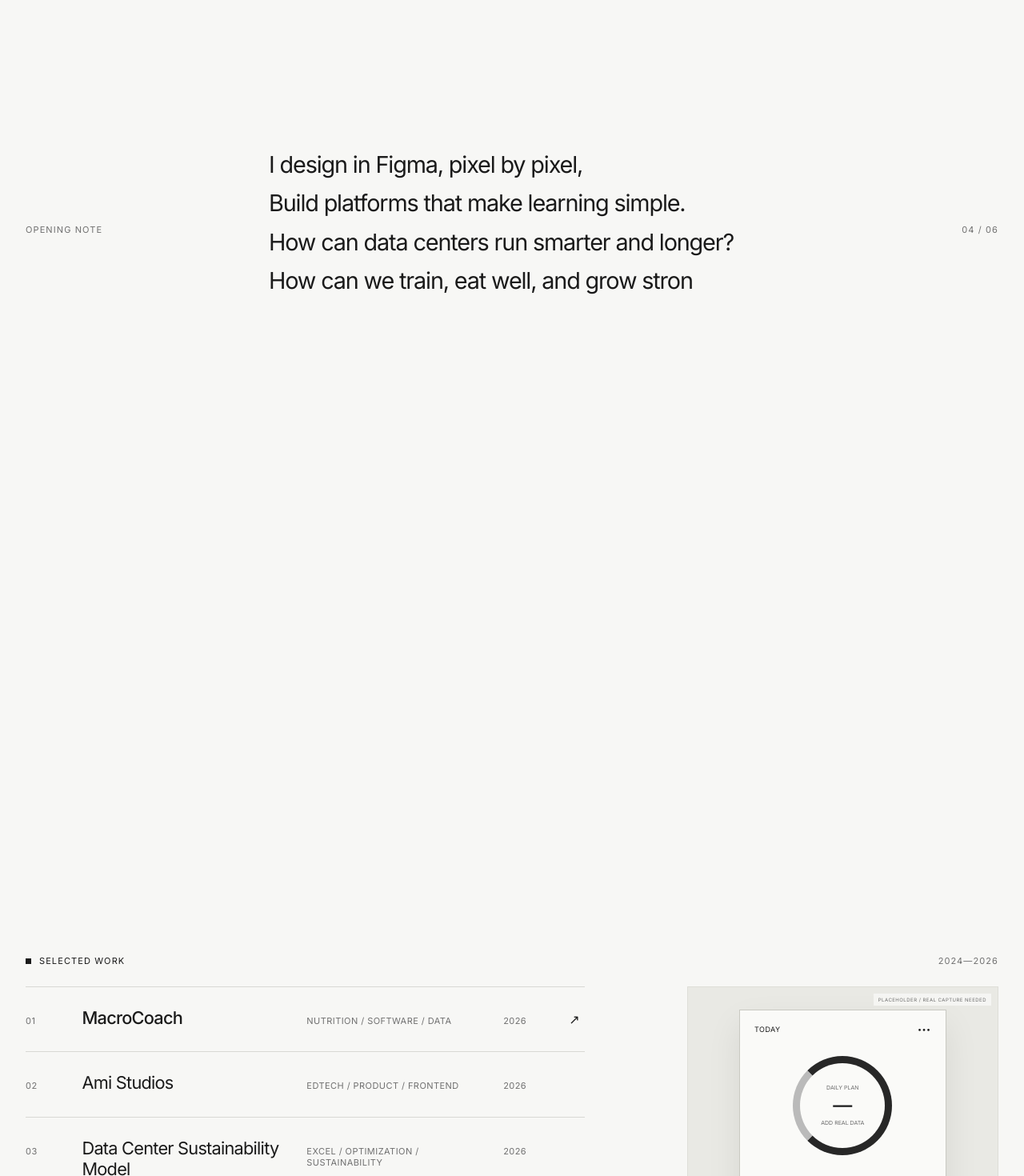
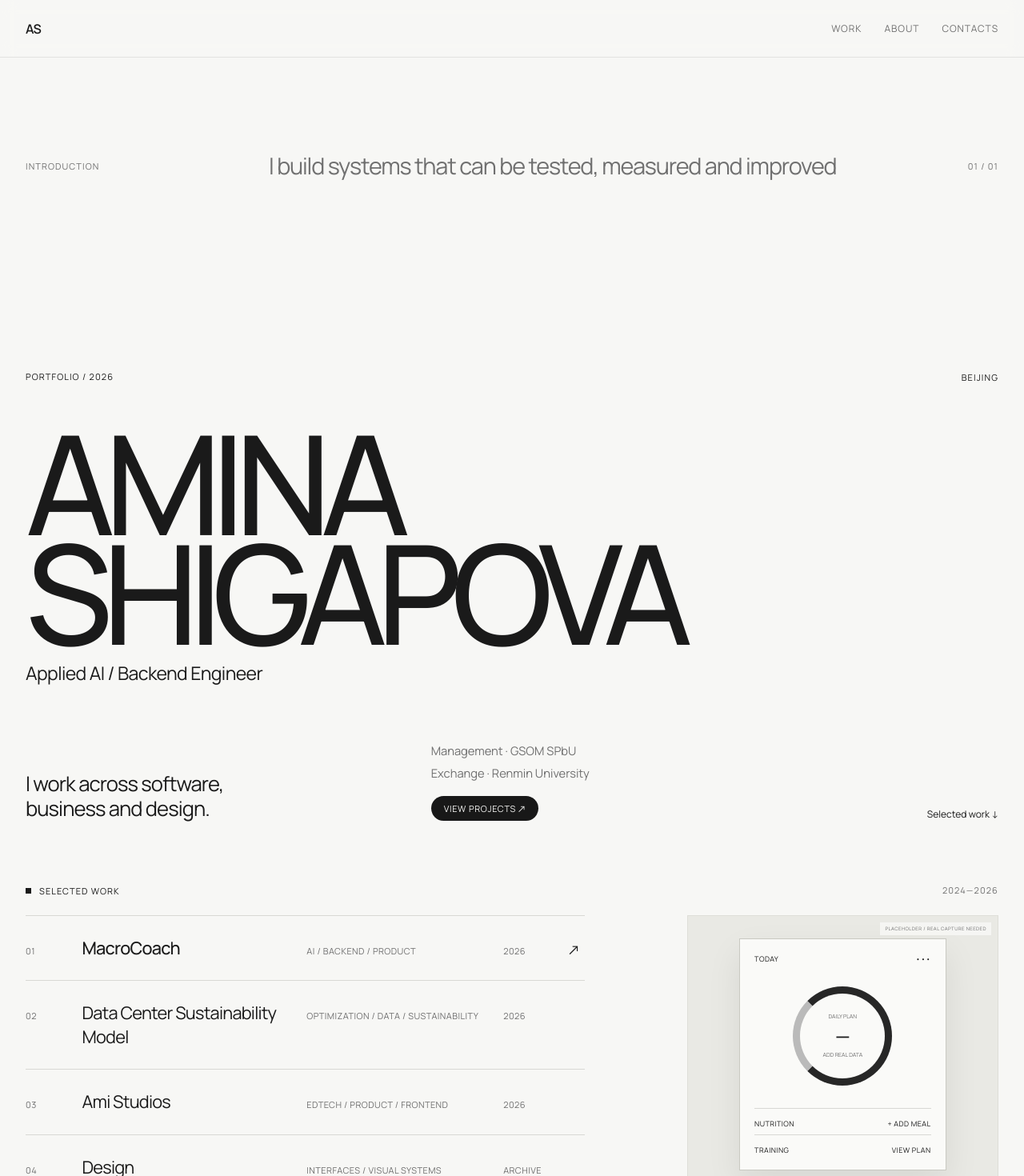
Before and after one commit to athenashigapova2-wq/mon-portfolio, a React (Vite) app: page / in a window 1280 px wide. Shown: the top 1470 px of the page at 80% size. Built offline with nearby package versions, Linux system fonts and the light colour scheme.

Commit message:
Update portfolio content and layout

```diff
--- a/index.html
+++ b/index.html
@@ -3,8 +3,8 @@
   <head>
     <meta charset="UTF-8" />
     <meta name="viewport" content="width=device-width, initial-scale=1.0" />
-    <title>Amina Shigapova — Business, Technology & Design</title>
-    <meta name="description" content="Selected product, software, analytical and design work by Amina Shigapova." />
+    <title>Amina Shigapova — Applied AI / Backend Engineer</title>
+    <meta name="description" content="Applied AI, backend engineering and product work by Amina Shigapova." />
     <meta property="og:title" content="Amina Shigapova — Portfolio" />
     <meta property="og:description" content="Selected product, software, analytical and design work." />
     <meta property="og:type" content="website" />
@@ -14,7 +14,7 @@
     <link rel="icon" type="image/svg+xml" href="/favicon.svg" />
     <link rel="preconnect" href="https://fonts.googleapis.com" />
     <link rel="preconnect" href="https://fonts.gstatic.com" crossorigin />
-    <link href="https://fonts.googleapis.com/css2?family=Inter:wght@400;500;600&display=swap" rel="stylesheet" />
+    <link href="https://fonts.googleapis.com/css2?family=Manrope:wght@400;500;600&display=swap" rel="stylesheet" />
   </head>
   <body>
     <div id="root"></div>
--- a/src/App.jsx
+++ b/src/App.jsx
@@ -38,9 +38,14 @@
     >
       <div className="identity__top"><span className="eyebrow">Portfolio / 2026</span><span>Beijing</span></div>
       <h1 id="identity-title">Amina<br />Shigapova</h1>
+      <p className="identity__role">Applied AI / Backend Engineer</p>
       <div className="identity__bottom">
         <p>I work across software,<br />business and design.</p>
-        <div className="identity__meta"><span>Management · GSOM SPbU</span><span>Exchange · Renmin University</span></div>
+        <div className="identity__meta">
+          <span>Management · GSOM SPbU</span>
+          <span>Exchange · Renmin University</span>
+          <a className="identity__projects-button" href="https://disk.yandex.ru/d/PsNikJGdP51PUg" target="_blank" rel="noreferrer">View projects ↗</a>
+        </div>
         <a href="#work">Selected work <span aria-hidden="true">↓</span></a>
       </div>
     </motion.section>
@@ -52,7 +57,7 @@
     <section className="about section" id="about" aria-labelledby="about-title">
       <div className="section-heading"><h2 id="about-title">About / 04</h2><span>Currently</span></div>
       <div className="about__layout">
-        <p className="about__statement">I study management, but most of the things I enjoy building sit somewhere between software, finance and product.</p>
+        <p className="about__statement">Management student building software and AI products, with a focus on backend systems, applied AI and fintech.</p>
         <dl className="currently">
           {currently.map(([label, value]) => <div key={label}><dt>{label}</dt><dd>{value}</dd></div>)}
         </dl>
@@ -61,20 +66,11 @@
   )
 }
 
-function Notes() {
-  return (
-    <section className="notes section" aria-labelledby="notes-title">
-      <div className="notes__index">05 / Notes</div>
-      <h2 id="notes-title">Notes coming<br />as I write them.</h2>
-      <p>AI, finance, software, product and sustainability — once there is something worth publishing.</p>
-    </section>
-  )
-}
-
 function Contacts() {
   return (
     <section className="elsewhere section" id="contacts" aria-labelledby="contacts-title">
-      <div className="section-heading"><h2 id="contacts-title">Contacts</h2><span>Links / 06</span></div>
+      <p className="elsewhere__cta">Let&apos;s start building together</p>
+      <div className="section-heading"><h2 id="contacts-title">Contacts</h2><span>Links / 05</span></div>
       <div className="elsewhere__layout">
         <ul className="link-list">
           {contacts.map(([label, href], index) => (
@@ -116,7 +112,6 @@
         <ProjectIndex />
         <FeaturedProject />
         <About />
-        <Notes />
         <Contacts />
       </main>
       <Footer />
--- a/src/components/IntroSequence.jsx
+++ b/src/components/IntroSequence.jsx
@@ -2,12 +2,7 @@
 import { useCallback, useEffect, useState } from 'react'
 
 const lines = [
-  'I design in Figma, pixel by pixel,',
-  'Build platforms that make learning simple.',
-  'How can data centers run smarter and longer?',
-  'How can we train, eat well, and grow stronger?',
-  'Projects, experiments, answers in view –',
-  'Scroll down and see what I’ve been up to.',
+  'I build systems that can be tested, measured and improved',
 ]
 
 export default function IntroSequence({ onComplete }) {
@@ -65,10 +60,10 @@
       transition={{ duration: reduceMotion ? 0 : 0.65, ease: [0.22, 1, 0.36, 1] }}
     >
       <div className="intro__inner">
-        <span className="eyebrow">Opening note</span>
+        <span className="eyebrow">Introduction</span>
         <div className="intro__copy">
-          {lines.slice(0, line).map((sentence, index) => <p className={`intro__line ${index === 3 ? 'intro__line--break-after' : ''}`} key={sentence}>{sentence}</p>)}
-          <p className={`intro__line ${line === 3 ? 'intro__line--break-after' : ''}`} aria-live="polite">
+          {lines.slice(0, line).map((sentence) => <p className="intro__line" key={sentence}>{sentence}</p>)}
+          <p className="intro__line" aria-live="polite">
             {lines[line].slice(0, visibleCharacters)}
             {!finished && <span className="intro__caret" aria-hidden="true" />}
           </p>
--- a/src/data/portfolio.js
+++ b/src/data/portfolio.js
@@ -4,7 +4,7 @@
     id: 'macrocoach',
     number: '01',
     title: 'MacroCoach',
-    category: 'Nutrition / Software / Data',
+    category: 'AI / Backend / Product',
     year: '2026',
     status: 'In development',
     featured: true,
@@ -18,8 +18,21 @@
     placeholder: true,
   },
   {
+    id: 'sustainability',
+    number: '02',
+    title: 'Data Center Sustainability Model',
+    category: 'Optimization / Data / Sustainability',
+    year: '2026',
+    summary: 'An analytical model asking how a data center can operate longer and more efficiently.',
+    action: 'Open spreadsheet',
+    href: 'https://docs.google.com/spreadsheets/d/18EabZ4me0ZVwcCq9dZtdMAkQD0ixIEtL/edit?usp=sharing&ouid=112620720251705614034&rtpof=true&sd=true',
+    preview: 'model',
+    external: true,
+    placeholder: true,
+  },
+  {
     id: 'ami-studios',
-    number: '02',
+    number: '03',
     title: 'Ami Studios',
     category: 'EdTech / Product / Frontend',
     year: '2026',
@@ -31,23 +44,10 @@
     placeholder: true,
   },
   {
-    id: 'sustainability',
-    number: '03',
-    title: 'Data Center Sustainability Model',
-    category: 'Excel / Optimization / Sustainability',
-    year: '2026',
-    summary: 'An analytical model asking how a data center can operate longer and more efficiently.',
-    action: 'Open spreadsheet',
-    href: 'https://docs.google.com/spreadsheets/d/18EabZ4me0ZVwcCq9dZtdMAkQD0ixIEtL/edit?usp=sharing&ouid=112620720251705614034&rtpof=true&sd=true',
-    preview: 'model',
-    external: true,
-    placeholder: true,
-  },
-  {
     id: 'design',
     number: '04',
     title: 'Design',
-    category: 'Interfaces / Visual systems / Figma',
+    category: 'Interfaces / Visual Systems',
     year: 'Archive',
     summary: 'Selected interface and visual-system work; the broader archive lives on Behance.',
     action: 'View Behance',
@@ -63,12 +63,11 @@
   ['University', 'GSOM SPbU'],
   ['Exchange', 'Renmin University'],
   ['Location', 'Beijing'],
-  ['Exploring', 'Load testing, Kafka, Rabbit MQ'],
 ]
 
 export const contacts = [
+  ['LinkedIn', 'https://www.linkedin.com/in/amina-shigapova-083b70401/'],
   ['GitHub', 'https://github.com/athenashigapova2-wq'],
-  ['LinkedIn', 'https://www.linkedin.com/in/amina-shigapova-083b70401/'],
   ['Behance', 'https://www.behance.net/athena_shig'],
   ['YouTube', 'https://www.youtube.com/@amina_sh'],
   ['Telegram channel', 'https://t.me/ath_shig'],
--- a/src/styles.css
+++ b/src/styles.css
@@ -1,5 +1,5 @@
 :root {
-  font-family: Inter, Arial, sans-serif;
+  font-family: Manrope, "Trebuchet MS", Arial, sans-serif;
   color: #1a1a1a;
   background: #f7f7f5;
   font-synthesis: none;
@@ -36,20 +36,22 @@
 .intro { width: 100%; display: grid; place-items: center; overflow: hidden; }
 .intro__inner { width: var(--page); min-height: 180px; display: grid; grid-template-columns: repeat(12, 1fr); align-items: center; position: relative; }
 .intro .eyebrow { grid-column: 1 / 3; color: var(--muted); }
-.intro__copy { grid-column: 4 / 11; display: grid; gap: clamp(10px, 1.2vw, 18px); }
+.intro__copy { grid-column: 4 / 12; display: grid; gap: clamp(10px, 1.2vw, 18px); }
 .intro__line { min-height: 1.15em; margin: 0; font-size: clamp(20px, 2.25vw, 35px); line-height: 1.12; letter-spacing: -.04em; }
 .intro__line--break-after { margin-bottom: clamp(12px, 1.4vw, 22px); }
-.intro__caret { display: inline-block; width: .055em; height: .88em; margin-left: .08em; vertical-align: -.04em; background: currentColor; animation: caret-blink .85s steps(1) infinite; }
+.intro__caret { display: inline-block; width: 2px; height: .82em; margin-left: .12em; vertical-align: -.08em; background: currentColor; animation: caret-blink .85s steps(1) infinite; }
 @keyframes caret-blink { 50% { opacity: 0; } }
 .intro__count { grid-column: 12; text-align: right; color: var(--muted); }
 .intro--finished .intro__line { color: var(--muted); }
 
 .identity { min-height: 60vh; padding: 48px 0 36px; display: flex; flex-direction: column; justify-content: space-between; }
 .identity__top { display: flex; justify-content: space-between; font-size: 11px; text-transform: uppercase; letter-spacing: .1em; }
-.identity h1 { margin: 7vh 0 8vh; font-size: clamp(76px, 13.5vw, 208px); line-height: .79; letter-spacing: -.085em; text-transform: uppercase; font-weight: 500; }
+.identity h1 { margin: 7vh 0 2.5vh; font-size: clamp(76px, 13.5vw, 208px); line-height: .79; letter-spacing: -.075em; text-transform: uppercase; font-weight: 500; }
+.identity__role { margin: 0 0 6vh; font-size: clamp(18px, 1.8vw, 28px); line-height: 1.2; letter-spacing: -.025em; }
 .identity__bottom { display: grid; grid-template-columns: repeat(12, 1fr); align-items: end; padding-top: 24px; }
 .identity__bottom p { grid-column: 1 / 5; margin: 0; font-size: clamp(20px, 2vw, 30px); line-height: 1.18; letter-spacing: -.035em; }
 .identity__meta { grid-column: 6 / 10; display: grid; gap: 8px; color: var(--muted); font-size: clamp(14px, 1.15vw, 17px); line-height: 1.4; }
+.identity__projects-button { width: max-content; margin-top: 10px; padding: 10px 16px; color: var(--background); background: var(--dark); border-radius: 999px; font-size: 11px; line-height: 1; text-transform: uppercase; letter-spacing: .06em; }
 .identity__bottom > a { grid-column: 11 / 13; text-align: right; font-size: 12px; }
 
 .section-heading { display: flex; justify-content: space-between; align-items: baseline; padding: 12px 0 24px; }
@@ -138,10 +140,11 @@
 .notes p { grid-column: 10 / 13; margin: 0; color: var(--muted); font-size: 12px; line-height: 1.5; }
 
 .elsewhere { padding: 58px 0 90px; }
+.elsewhere__cta { max-width: 900px; margin: 0 0 64px; font-size: clamp(50px, 7vw, 108px); line-height: .92; letter-spacing: -.06em; font-weight: 500; }
 .elsewhere__layout { padding-top: 35px; }
-.link-list { display: grid; grid-template-columns: repeat(2, minmax(0, 1fr)); column-gap: clamp(28px, 6vw, 96px); margin: 0; padding: 0; list-style: none; }
+.link-list { width: min(760px, 100%); margin: 0 0 0 auto; padding: 0; list-style: none; }
 .link-list li { border-bottom: 1px solid var(--line); }
-.link-list li:nth-child(-n + 2) { border-top: 1px solid var(--line); }
+.link-list li:first-child { border-top: 1px solid var(--line); }
 .link-list a { display: grid; grid-template-columns: .5fr 3fr 20px; align-items: center; padding: 18px 0; }
 .link-list a > span:first-child { color: var(--muted); font-size: 9px; }
 .link-list strong { font-size: clamp(19px, 2vw, 28px); letter-spacing: -.035em; font-weight: 400; }
@@ -210,7 +213,7 @@
   .intro .eyebrow { grid-column: 1 / 3; }
   .intro__copy { grid-column: 1 / 7; grid-row: 2; }
   .intro__count { grid-column: 6; grid-row: 1; }
-  .identity h1 { margin-block: 8vh; }
+  .identity h1 { margin: 8vh 0 2.5vh; }
   .identity__bottom p { grid-column: 1 / 6; }
   .identity__meta { grid-column: 7 / 11; }
   .project-index { padding-top: 35px; padding-bottom: 100px; }
@@ -235,9 +238,11 @@
   .intro__line { font-size: clamp(20px, 6.1vw, 29px); }
   .intro__count { align-self: end; padding-bottom: 18px; }
   .identity { min-height: 0; padding: 42px 0 30px; }
-  .identity h1 { margin: 8vh 0 7vh; font-size: clamp(59px, 20vw, 104px); line-height: .84; }
+  .identity h1 { margin: 8vh 0 2.5vh; font-size: clamp(59px, 20vw, 104px); line-height: .84; }
+  .identity__role { margin-bottom: 6vh; font-size: 17px; }
   .identity__bottom { display: flex; flex-direction: column; align-items: flex-start; gap: 28px; }
   .identity__meta { order: 3; }
+  .identity__projects-button { padding: 11px 16px; }
   .identity__bottom > a { align-self: flex-end; }
   .project-index { padding: 30px 0 100px; }
   .project-index__layout { display: block; }
@@ -266,12 +271,8 @@
   .about__layout { display: block; padding-top: 30px; }
   .about__statement { font-size: 41px; }
   .currently { margin-top: 48px; }
-  .notes { padding: 25px 0 68px; display: block; }
-  .notes h2 { margin-top: 42px; font-size: 54px; }
-  .notes p { margin-top: 30px; max-width: 75%; }
   .elsewhere { padding: 48px 0 68px; }
-  .link-list { grid-template-columns: 1fr; }
-  .link-list li:nth-child(2) { border-top: 0; }
+  .elsewhere__cta { margin-bottom: 48px; font-size: 15vw; }
   .footer { display: flex; flex-wrap: wrap; gap: 14px 24px; padding-bottom: 22px; }
   .footer > a:nth-child(n) { text-align: left; }
   .cookie-notice { right: 16px; bottom: 16px; }
```
